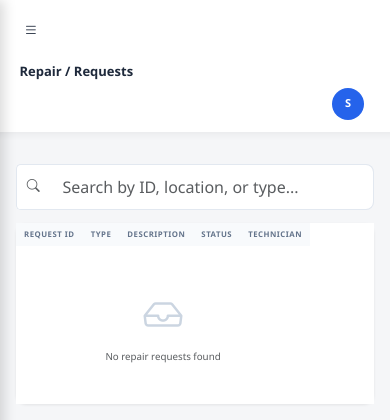
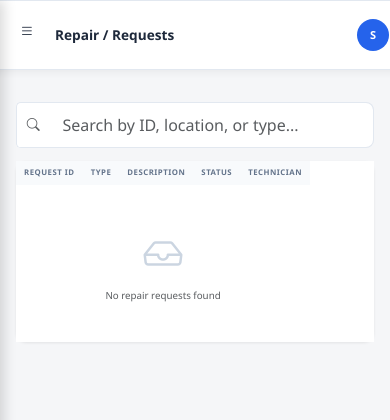
Before and after one commit to 6410685025/CN332_OOAD_Project, a Django app: page /repairs/ in a window 390 px wide. Shown: the top 420 px of the page. Run offline with Django 5.2, Linux system fonts and the light colour scheme; the visitor is signed in with stand-in values (Sample User, id 1).

Commit message:
update UI

```diff
--- a/CN332/static/css/theme.css
+++ b/CN332/static/css/theme.css
@@ -106,17 +106,19 @@
 
 .content-inner {
   flex: 1;
-  padding: 24px 32px;
+  padding: 28px 36px;
 }
 
 /* Top header bar */
 .top-header {
   background: var(--card-bg);
-  padding: 16px 32px;
-  margin: 0 -32px 24px -32px;
+  padding: 14px 22px;
+  margin: 0 0 24px 0;
   display: flex;
   justify-content: space-between;
   align-items: center;
+  border: 1px solid var(--border);
+  border-radius: 14px;
   box-shadow: var(--card-shadow);
 }
 
@@ -125,7 +127,17 @@
   font-weight: 600;
   color: var(--text-primary);
   margin: 0;
-  margin-left: 16px;
+  margin-left: 0;
+}
+
+@media (min-width: 1400px) {
+  .content-inner {
+    padding: 32px 44px;
+  }
+
+  .top-header {
+    padding: 16px 26px;
+  }
 }
 
 .user-dropdown .dropdown-toggle {
@@ -152,6 +164,21 @@
   font-weight: 600;
   font-size: 1rem;
 }
+
+/* Avatar image helper - use where user uploaded a photo */
+.avatar-img,
+.user-avatar img {
+  width: 100%;
+  height: 100%;
+  object-fit: cover;
+  border-radius: 50%;
+  display: inline-block;
+}
+
+/* Small avatar variants */
+.avatar-sm { width: 28px; height: 28px; font-size: 0.75rem; }
+.avatar-md { width: 40px; height: 40px; font-size: 1rem; }
+.avatar-lg { width: 56px; height: 56px; font-size: 1.25rem; }
 
 /* ========== Cards ========== */
 .card {
--- a/CN332/templates/base.html
+++ b/CN332/templates/base.html
@@ -13,6 +13,46 @@
     {% block extra_css %}{% endblock %}
 
     <style>
+        .top-header {
+            display: flex;
+            align-items: center;
+            justify-content: space-between;
+            gap: 12px;
+            flex-wrap: nowrap;
+        }
+
+        .top-header-left {
+            min-width: 0;
+            flex: 1;
+            display: flex;
+            align-items: center;
+            gap: 12px;
+        }
+
+        .top-header-right {
+            flex-shrink: 0;
+            display: flex;
+            align-items: center;
+        }
+
+        .page-title {
+            margin: 0;
+            padding: 0;
+            min-width: 0;
+            overflow: hidden;
+            text-overflow: ellipsis;
+            white-space: nowrap;
+            line-height: 1.2;
+        }
+
+        .user-dropdown {
+            margin: 0;
+        }
+
+        .user-dropdown .dropdown-toggle {
+            gap: 8px;
+        }
+
         /* Sidebar toggle button - hidden on desktop */
         #sidebarToggle {
             display: none;
@@ -122,6 +162,23 @@
                 margin-left: 0;
             }
 
+            .top-header {
+                flex-wrap: nowrap;
+                gap: 8px;
+            }
+
+            .top-header-left {
+                gap: 8px;
+            }
+
+            .top-header-right {
+                margin-left: auto;
+            }
+
+            .page-title {
+                font-size: 1.25rem;
+            }
+
             .sidebar-backdrop.show {
                 display: block;
             }
@@ -144,15 +201,20 @@
             }
 
             .page-title {
-                padding-left: 8px;
+                font-size: 1.05rem;
+                padding-left: 4px;
             }
 
-            .user-dropdown {
-                margin-right: 8px;
+            .top-header-left {
+                gap: 6px;
             }
 
             .user-dropdown .dropdown-toggle {
                 gap: 4px;
+            }
+
+            .top-header-right {
+                margin-left: 6px;
             }
 
             .user-avatar {
@@ -267,19 +329,26 @@
 
 <!-- Main Content -->
 <main class="main-content">
-    <div class="top-header d-flex align-items-center">
-        <button id="sidebarToggle" class="btn btn-sm btn-outline-secondary ms-3">
+    <div class="top-header">
+        <div class="top-header-left">
+            <button id="sidebarToggle" class="btn btn-sm btn-outline-secondary" aria-label="Open menu">
                 <i class="bi bi-list"></i>
             </button>
 
-        <h1 class="page-title px-4 mb-0">
+            <h1 class="page-title">
                 {% block page_title %}Dashboard{% endblock %}
             </h1>
+        </div>
 
-        <div class="user-dropdown dropdown ms-auto me-4">
-            <a href="#" class="dropdown-toggle d-flex align-items-center" data-bs-toggle="dropdown">
-                <div class="user-avatar me-2">
+        <div class="top-header-right">
+            <div class="user-dropdown dropdown">
+                <a href="#" class="dropdown-toggle d-flex align-items-center" data-bs-toggle="dropdown" aria-label="User menu">
+                            <div class="user-avatar avatar-md">
+                                {% if user.profile_photo %}
+                                    <img src="{{ user.profile_photo.url }}" alt="{{ user.get_full_name|default:user.username }}" class="avatar-img">
+                                {% else %}
                                     {{ user.get_full_name|default:user.username|slice:":1"|upper }}
+                                {% endif %}
                             </div>
                             <span>{{ user.get_full_name|default:user.username }}</span>
                 </a>
@@ -290,6 +359,7 @@
                         </a>
                     </li>
                 </ul>
+            </div>
         </div>
     </div>
 
--- a/CN332/templates/users/settings.html
+++ b/CN332/templates/users/settings.html
@@ -573,7 +573,7 @@
       <div class="d-flex align-items-center gap-5 avatar-section">
         <div class="avatar-wrapper">
           {% if user.profile_photo %}
-            <img id="avatarDisplay" src="{{ user.profile_photo.url }}" />
+            <img id="avatarDisplay" src="{{ user.profile_photo.url }}" class="avatar-img" />
           {% else %}
             <div id="avatarDisplay" class="avatar-placeholder">
               {{ user.get_full_name|default:user.username|slice:":1"|upper }}
```
Also changed, not shown: CN332/templates/facilities/all_bookings.html (+7 -1 lines), CN332/templates/lost_found/lost_found_list.html (+19 -4 lines), CN332/templates/repairs/repair_detail.html (+17 -2 lines), CN332/templates/repairs/repair_list.html (+26 -3 lines). Lines whose indentation alone changed are shown as unchanged.
